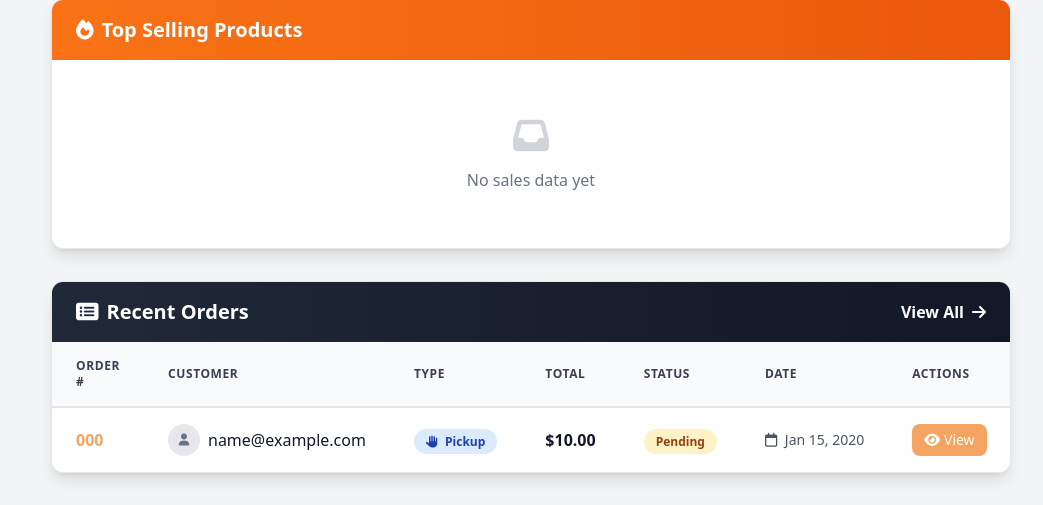
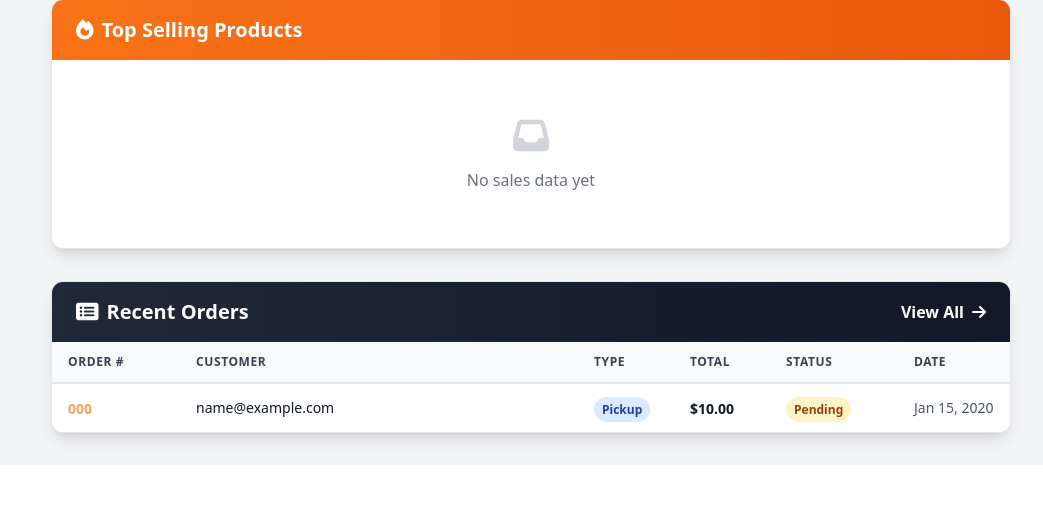
Before and after one commit to teelake/thepembina, a PHP site: page /admin in a window 1280 px wide. Shown: the part 1393-1898 px from the top of the page, without its empty margins (237-1280 px from the left). After the commit the page ends 1846 px from the top, so only its background shows below. Run offline with PHP 8.4, Linux system fonts and the light colour scheme; the visitor is signed in with stand-in values (Sample User, id 1); tables that the repository leaves empty hold one stand-in row (values such as "Sample post"); some libraries are stand-ins or nearby versions.

Commit message:
receipt alignment

```diff
--- a/app/views/admin/dashboard/index.php
+++ b/app/views/admin/dashboard/index.php
@@ -212,46 +212,41 @@
     </div>
 
     <?php if (!empty($recentOrders)): ?>
-        <div class="overflow-x-auto">
-            <table class="w-full">
+        <div class="overflow-x-hidden">
+            <table class="w-full table-fixed">
                 <thead class="bg-gray-50 border-b border-gray-200">
                     <tr>
-                        <th class="px-6 py-4 text-left text-xs font-bold text-gray-700 uppercase tracking-wider">Order #</th>
-                        <th class="px-6 py-4 text-left text-xs font-bold text-gray-700 uppercase tracking-wider">Customer</th>
-                        <th class="px-6 py-4 text-left text-xs font-bold text-gray-700 uppercase tracking-wider">Type</th>
-                        <th class="px-6 py-4 text-left text-xs font-bold text-gray-700 uppercase tracking-wider">Total</th>
-                        <th class="px-6 py-4 text-left text-xs font-bold text-gray-700 uppercase tracking-wider">Status</th>
-                        <th class="px-6 py-4 text-left text-xs font-bold text-gray-700 uppercase tracking-wider">Date</th>
-                        <th class="px-6 py-4 text-left text-xs font-bold text-gray-700 uppercase tracking-wider">Actions</th>
+                        <th class="px-4 py-3 text-left text-xs font-bold text-gray-700 uppercase tracking-wider w-32">Order #</th>
+                        <th class="px-4 py-3 text-left text-xs font-bold text-gray-700 uppercase tracking-wider">Customer</th>
+                        <th class="px-4 py-3 text-left text-xs font-bold text-gray-700 uppercase tracking-wider w-24">Type</th>
+                        <th class="px-4 py-3 text-left text-xs font-bold text-gray-700 uppercase tracking-wider w-24">Total</th>
+                        <th class="px-4 py-3 text-left text-xs font-bold text-gray-700 uppercase tracking-wider w-32">Status</th>
+                        <th class="px-4 py-3 text-left text-xs font-bold text-gray-700 uppercase tracking-wider w-28">Date</th>
                     </tr>
                 </thead>
                 <tbody class="bg-white divide-y divide-gray-200">
                     <?php foreach ($recentOrders as $order): ?>
-                        <tr class="hover:bg-gray-50 transition-colors duration-150">
-                            <td class="px-6 py-4 whitespace-nowrap">
-                                <a href="<?= BASE_URL ?>/admin/orders/<?= $order['id'] ?>" class="text-brand hover:text-brand-dark font-semibold hover:underline">
+                        <tr class="hover:bg-gray-50 transition-colors duration-150 cursor-pointer" onclick="window.location.href='<?= BASE_URL ?>/admin/orders/<?= $order['id'] ?>'">
+                            <td class="px-4 py-3">
+                                <a href="<?= BASE_URL ?>/admin/orders/<?= $order['id'] ?>" class="text-brand hover:text-brand-dark font-semibold hover:underline text-sm" onclick="event.stopPropagation()">
                                     <?= htmlspecialchars($order['order_number']) ?>
                                 </a>
                             </td>
-                            <td class="px-6 py-4 whitespace-nowrap">
-                                <div class="flex items-center">
-                                    <div class="flex-shrink-0 h-8 w-8 bg-gray-200 rounded-full flex items-center justify-center mr-2">
-                                        <i class="fas fa-user text-gray-500 text-xs"></i>
-                                    </div>
-                                    <span class="text-gray-900"><?= htmlspecialchars($order['email']) ?></span>
-                                </div>
+                            <td class="px-4 py-3">
+                                <span class="text-gray-900 text-sm truncate block max-w-xs" title="<?= htmlspecialchars($order['email']) ?>">
+                                    <?= htmlspecialchars($order['email']) ?>
+                                </span>
                             </td>
-                            <td class="px-6 py-4 whitespace-nowrap">
-                                <span class="px-3 py-1 rounded-full text-xs font-semibold <?= $order['order_type'] === 'pickup' ? 'bg-blue-100 text-blue-800' : 'bg-emerald-100 text-emerald-800' ?>">
-                                    <i class="fas <?= $order['order_type'] === 'pickup' ? 'fa-hand-paper' : 'fa-truck' ?> mr-1"></i>
+                            <td class="px-4 py-3">
+                                <span class="px-2 py-1 rounded-full text-xs font-semibold <?= $order['order_type'] === 'pickup' ? 'bg-blue-100 text-blue-800' : 'bg-emerald-100 text-emerald-800' ?>">
                                     <?= ucfirst($order['order_type']) ?>
                                 </span>
                             </td>
-                            <td class="px-6 py-4 whitespace-nowrap">
-                                <span class="font-bold text-gray-900"><?= Helper::formatCurrency($order['total']) ?></span>
+                            <td class="px-4 py-3">
+                                <span class="font-bold text-gray-900 text-sm"><?= Helper::formatCurrency($order['total']) ?></span>
                             </td>
-                            <td class="px-6 py-4 whitespace-nowrap">
-                                <span class="px-3 py-1 rounded-full text-xs font-semibold
+                            <td class="px-4 py-3">
+                                <span class="px-2 py-1 rounded-full text-xs font-semibold
                                     <?php
                                     $statusColors = [
                                         'pending' => 'bg-amber-100 text-amber-800',
@@ -268,16 +263,8 @@
                                     <?= ucfirst($order['status']) ?>
                                 </span>
                             </td>
-                            <td class="px-6 py-4 whitespace-nowrap text-sm text-gray-600">
-                                <i class="far fa-calendar mr-1"></i>
+                            <td class="px-4 py-3 text-sm text-gray-600">
                                 <?= date('M d, Y', strtotime($order['created_at'])) ?>
-                            </td>
-                            <td class="px-6 py-4 whitespace-nowrap">
-                                <a href="<?= BASE_URL ?>/admin/orders/<?= $order['id'] ?>"
-                                   class="inline-flex items-center px-3 py-1.5 bg-brand text-white rounded-lg hover:bg-brand-dark transition-colors duration-200 text-sm font-medium">
-                                    <i class="fas fa-eye mr-1"></i>
-                                    View
-                                </a>
                             </td>
                         </tr>
                     <?php endforeach; ?>
```
